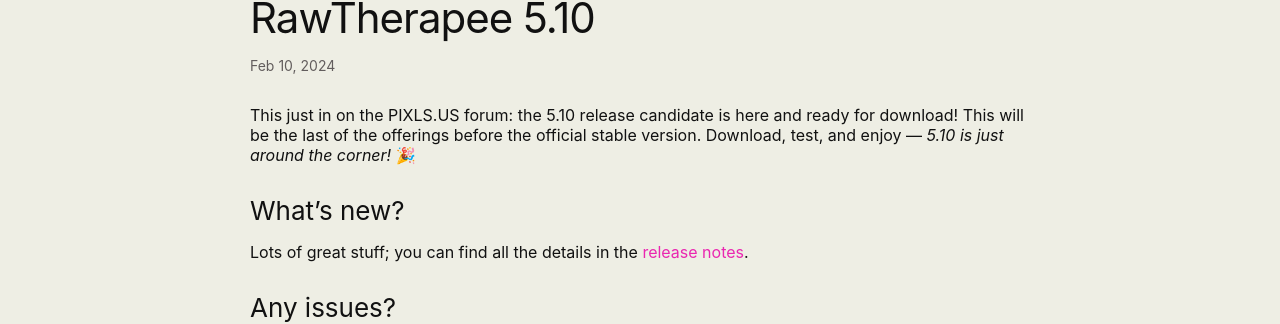
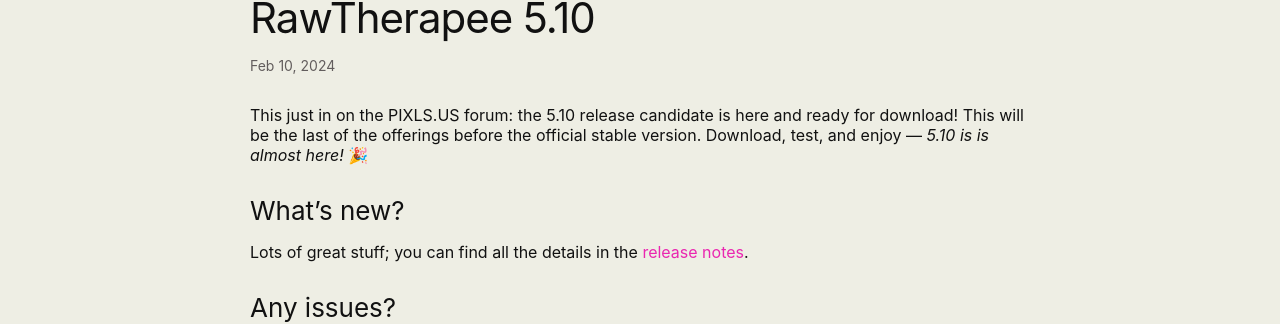
Before and after one commit to martbetz/martbetz.github.io, a Jekyll site: the page built from _posts/2024-02-10-rt5-10.md, in a window 1280 px wide. Shown: the part 110-434 px from the top of the page. Built offline with Jekyll 4.4.1, drawn with Linux system fonts in a browser that asks for light colours.

Commit message:
Update 2024-02-10-rt5-10.md

```diff
--- a/_posts/2024-02-10-rt5-10.md
+++ b/_posts/2024-02-10-rt5-10.md
@@ -5,7 +5,7 @@
 tags: rawtherapee
 ---
 
-This just in on the PIXLS.US forum: the 5.10 release candidate is here and ready for download! This will be the last of the offerings before the official stable version. Download, test, and enjoy&nbsp;— <i>5.10 is just around the corner!</i> 🎉
+This just in on the PIXLS.US forum: the 5.10 release candidate is here and ready for download! This will be the last of the offerings before the official stable version. Download, test, and enjoy&nbsp;— <i>5.10 is is almost here!</i> 🎉
 
 <!--<p>
 <center>
```
